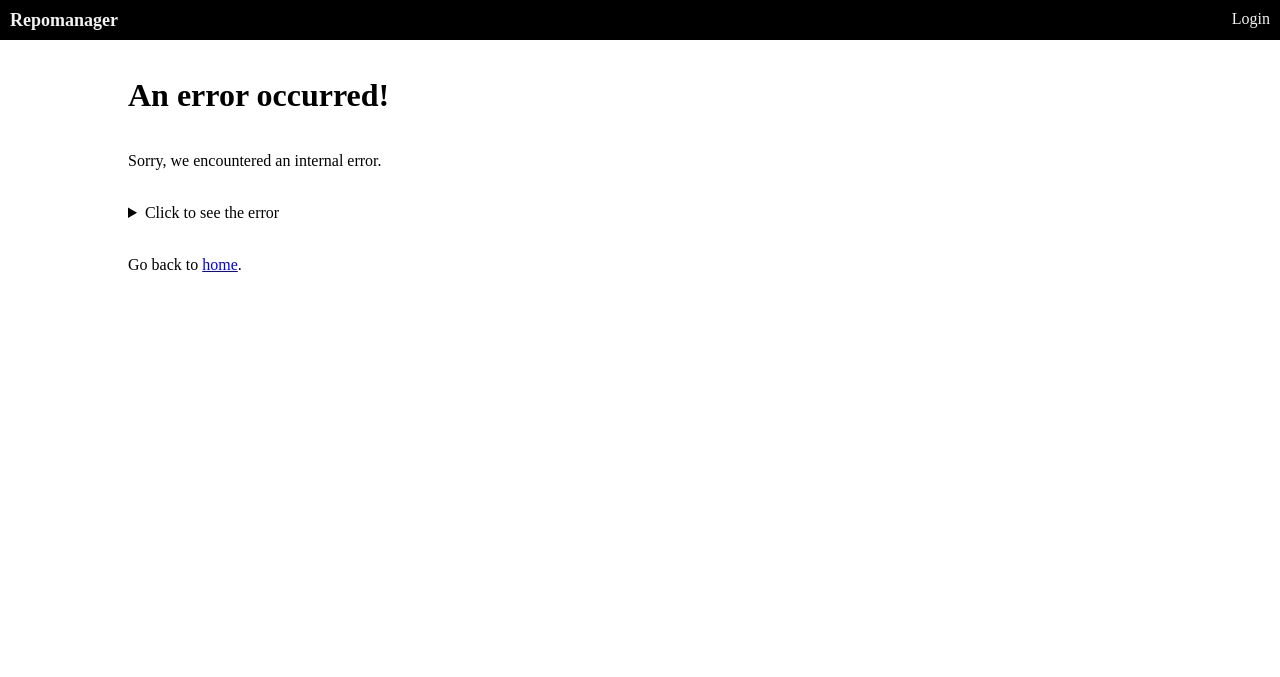
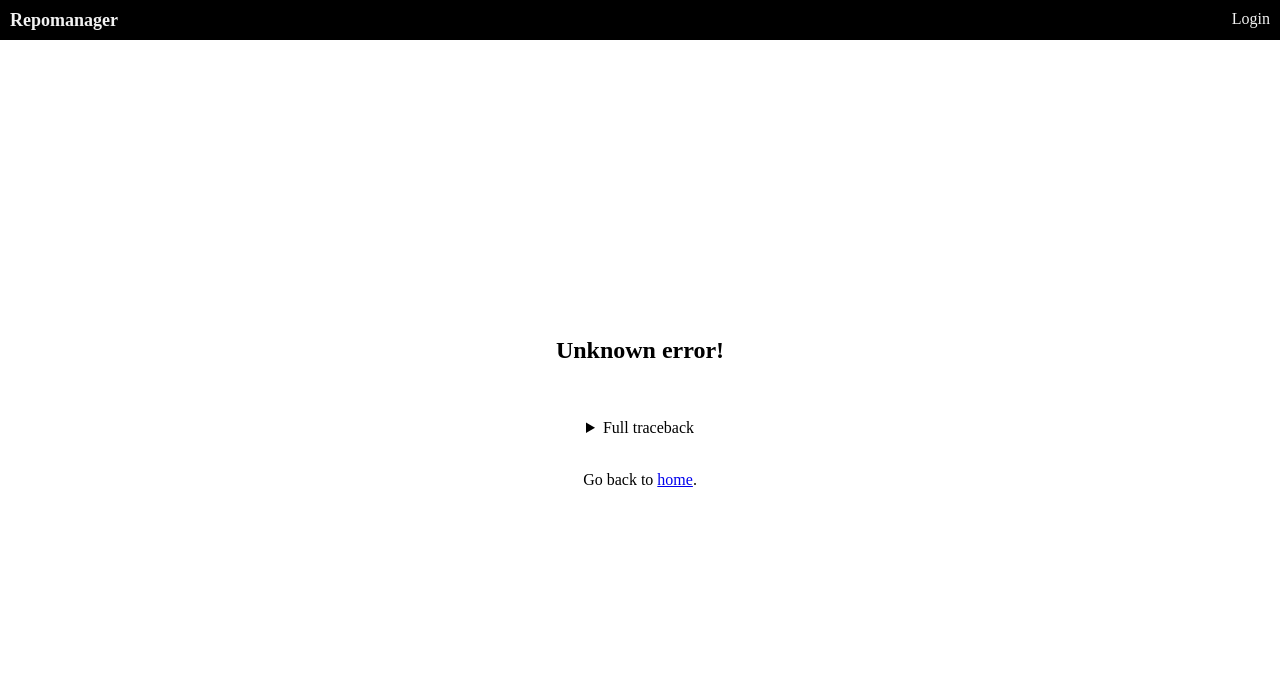
Before and after one commit to giocaizzi/repomanager, a Python web app: template repomanager/templates/error.html in a window 1280 px wide. Shown: the top 677 px of the page. Run offline with Jinja, Linux system fonts and the light colour scheme; the template is opened without the code that fills it: most values are stand-ins (such as "Sample title", 1, 10 or a date in 2020).

Commit message:
redefined errors

```diff
--- a/repomanager/templates/error.html
+++ b/repomanager/templates/error.html
@@ -1,25 +1,21 @@
-{% extends 'base.html' %} {% block title %}Error!{% endblock %} {% block content
+{% extends 'base-centered.html' %} {% block title %}Error!{% endblock %} {% block content
 %}
-<h1>An error occurred!</h1>
+
+{% if error.known_exception is defined %}
 <!-- known exception -->
-{% if error.known_exception is defined  %}
+<h2>An error occurred!</h2>
 <p>{{ error.message }}</p>
 <br />
-{% if error.original_exception!=None %}
-<details>
-    <summary>Click to see the error</summary>
-    <pre>{{ error.original_exception}}</pre>
-  </details>
+{% else %}
+<!-- unknown exception -->
+<h2>Unknown error!</h2>
+<br />
 {% endif %}
-<!-- unknown exception -->
-{% else %}
-<p>Sorry, we encountered an internal error.</p>
 <br />
 <details>
-    <summary>Click to see the error</summary>
-    <pre>{{ error }}</pre>
-  </details>
-{% endif %}
+  <summary>Full traceback</summary>
+  <pre>{{ traceback_details }}</pre>
+</details>
 <br />
 <p>Go back to <a href="{{ url_for('home') }}">home</a>.</p>
 {% endblock %}
```
Also changed, not shown: repomanager/app.py (+17 -3 lines), repomanager/github.py (+6 -5 lines), repomanager/templates/repo.html (+5 -4 lines), 1 other file.
